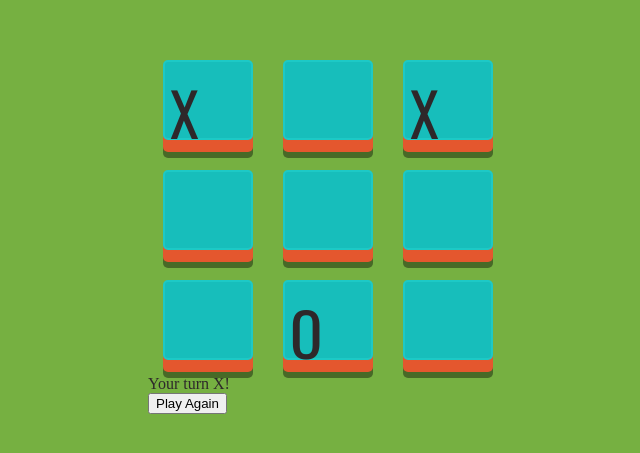
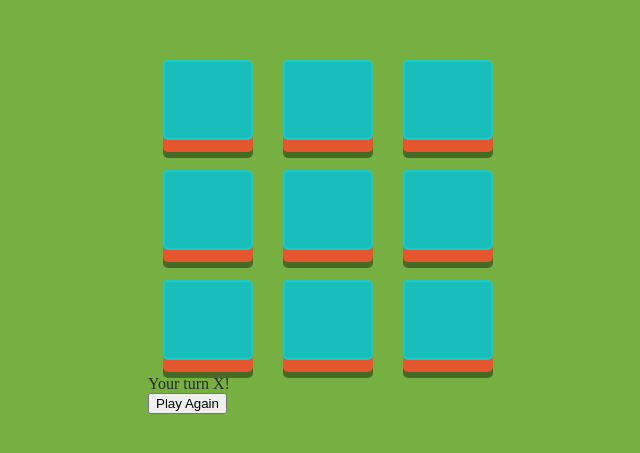
Before and after one commit to GeoSauer/Tic-Tac-Geo, a React (Create React App) app: page / in a window 1280 px wide. Shown: the part 179-632 px from the top of the page, without its empty margins (320-960 px from the left). Built offline with nearby package versions, Linux system fonts and the light colour scheme.

Commit message:
add switch player to click handler

```diff
--- a/src/components/Board.jsx
+++ b/src/components/Board.jsx
@@ -7,8 +7,8 @@ export default function Board() {
 
   return (
     <div className="board">
-      {board.map((box, index) => (
-        <Box key={index} {...{ box }} {...{ index }} />
+      {board.map((box) => (
+        <Box key={box.space} {...{ box }} />
       ))}
     </div>
   );
--- a/src/components/Box.jsx
+++ b/src/components/Box.jsx
@@ -1,14 +1,24 @@
 import { useGameContext } from '../context/GameContext';
 import './Box.css';
 
-export default function Box({ box, index }) {
-  const { currentPlayer, setCurrentPlayer, board, setBoard, isActive } = useGameContext();
+export default function Box({ box }) {
+  const { currentPlayer, setCurrentPlayer, board, setBoard, isActive, setGameMessage } =
+    useGameContext();
 
-  const clickHandler = (space, content) => {
+  function clickHandler() {
     if (box.content !== '') return;
     if (!isActive) return;
-    console.log('wow what a click!', index);
-  };
+    box.content = currentPlayer;
+    const newBoard = [...board];
+    setBoard(newBoard);
+    if (currentPlayer === 'X') {
+      setCurrentPlayer('O');
+      setGameMessage('Your move O!');
+    } else {
+      setCurrentPlayer('X');
+      setGameMessage('Your move X!');
+    }
+  }
 
   return (
     <div className="btn" onClick={() => clickHandler()}>
--- a/src/context/GameContext.jsx
+++ b/src/context/GameContext.jsx
@@ -5,14 +5,14 @@ const GameContext = createContext();
 const GameProvider = ({ children }) => {
   const [currentPlayer, setCurrentPlayer] = useState('X');
   const [board, setBoard] = useState([
-    { space: 0, content: 'X' },
+    { space: 0, content: '' },
     { space: 1, content: '' },
-    { space: 2, content: 'X' },
+    { space: 2, content: '' },
     { space: 3, content: '' },
     { space: 4, content: '' },
     { space: 5, content: '' },
     { space: 6, content: '' },
-    { space: 7, content: 'O' },
+    { space: 7, content: '' },
     { space: 8, content: '' },
   ]);
   const [gameMessage, setGameMessage] = useState('Your turn X!');
```
